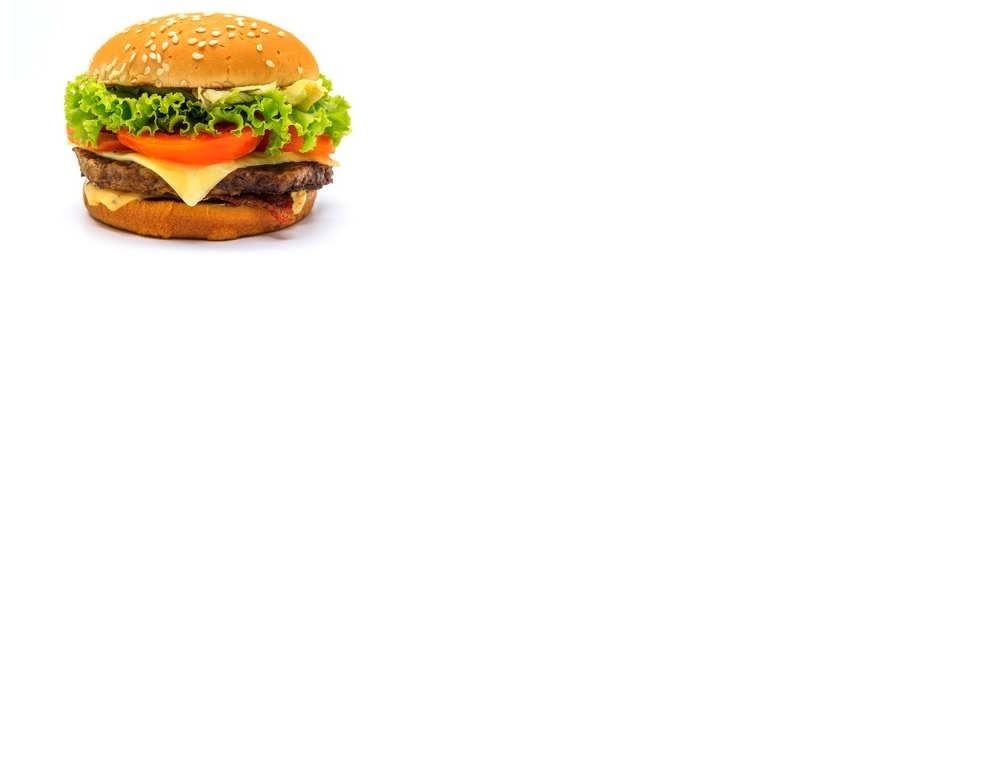
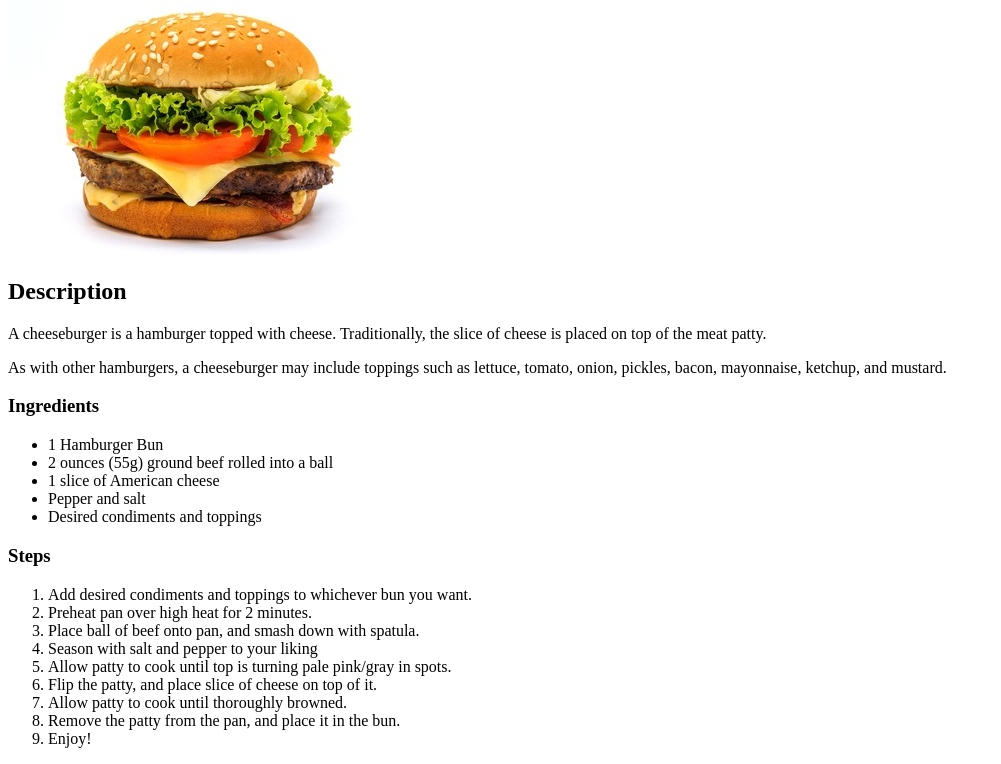
Before and after one commit to jaysbrain/recipes, a plain HTML site: page recipe-list/cheeseburger.html in a window 1280 px wide. Shown: the part 79-843 px from the top of the page, without its empty margins (0-1001 px from the left). Before the commit the page ends 800 px from the top, so only its background shows below. Drawn offline with Linux system fonts and the light colour scheme.

Commit message:
Add cheeseburger description, ingredients, and steps

```diff
--- a/recipe-list/cheeseburger.html
+++ b/recipe-list/cheeseburger.html
@@ -8,6 +8,33 @@
 </head>
 <body>
     <h1>Cheeseburger</h1>
-    <img src="images/cheeseburger.jpg">
+
+    <img src="images/cheeseburger.jpg" alt="Cheeseburger">
+
+    <h2>Description</h2>
+    <p>A cheeseburger is a hamburger topped with cheese. Traditionally, the slice of cheese is placed on top of the meat patty.</p>
+    <p> As with other hamburgers, a cheeseburger may include toppings such as lettuce, tomato, onion, pickles, bacon, mayonnaise, ketchup, and mustard.</p>
+
+    <h3>Ingredients</h3>
+    <ul>
+        <li>1 Hamburger Bun</li>
+        <li>2 ounces (55g) ground beef rolled into a ball</li>
+        <li>1 slice of American cheese</li>
+        <li>Pepper and salt</li>
+        <li>Desired condiments and toppings</li>
+    </ul>
+
+    <h3>Steps</h3>
+    <ol>
+        <li>Add desired condiments and toppings to whichever bun you want.</li>
+        <li>Preheat pan over high heat for 2 minutes.</li>
+        <li>Place ball of beef onto pan, and smash down with spatula.</li>
+        <li>Season with salt and pepper to your liking</li>
+        <li>Allow patty to cook until top is turning pale pink/gray in spots.</li>
+        <li>Flip the patty, and place slice of cheese on top of it.</li>
+        <li>Allow patty to cook until thoroughly browned.</li>
+        <li>Remove the patty from the pan, and place it in the bun.</li>
+        <li>Enjoy!</li>
+    </ol>
 </body>
 </html>
```
